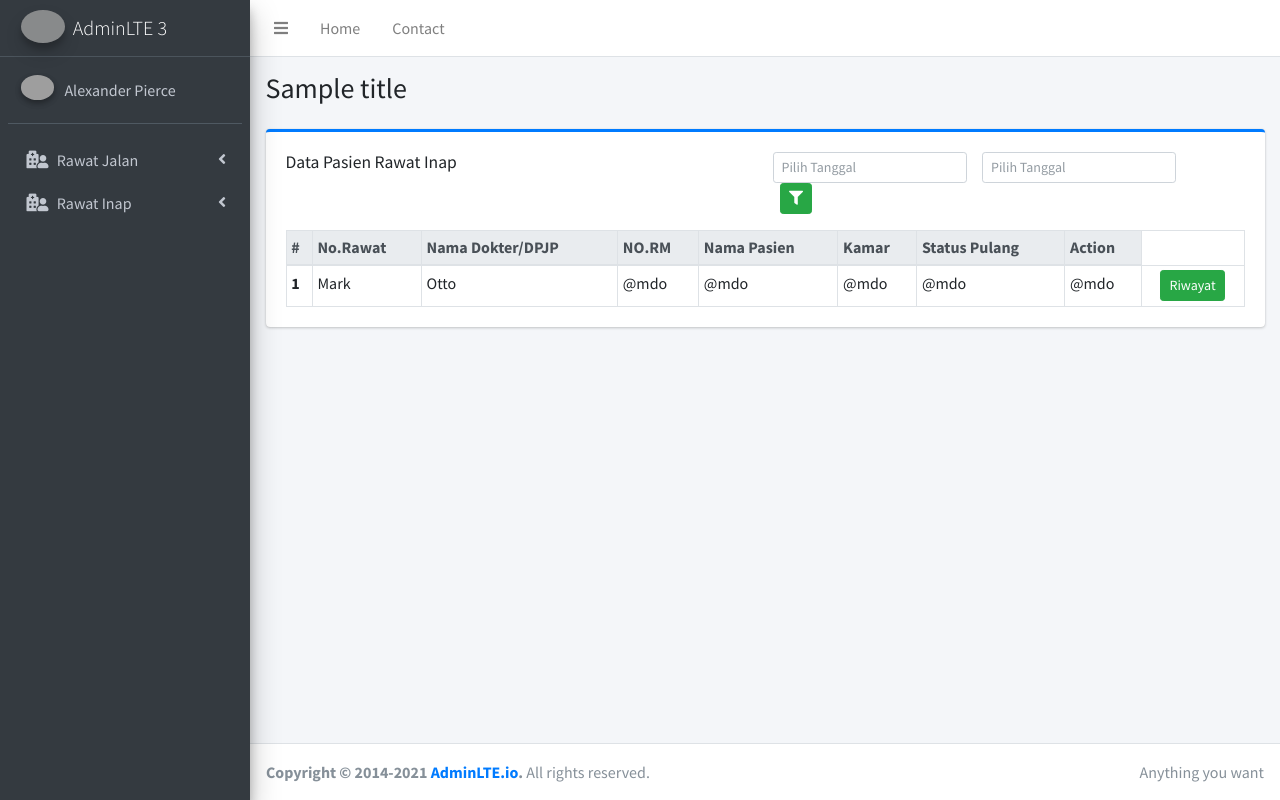
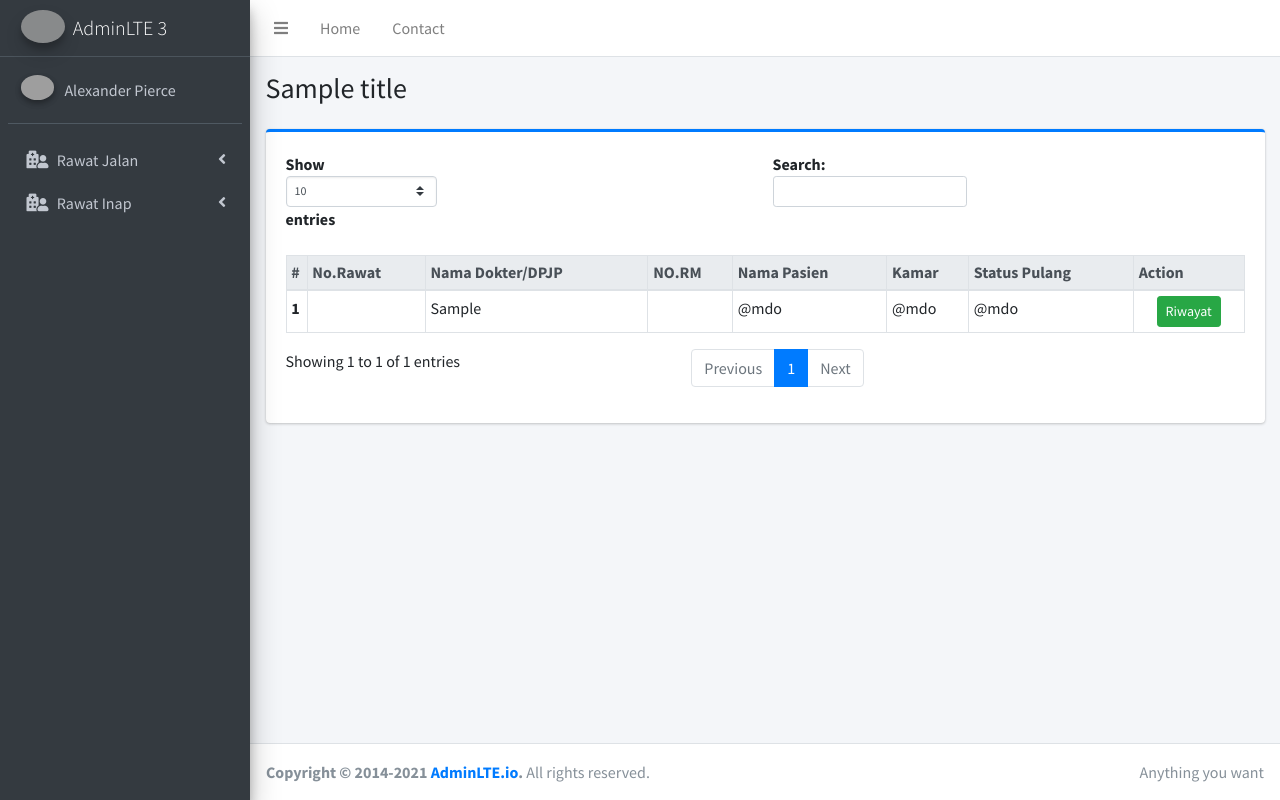
Before and after one commit to fikalovita/web-view, a CodeIgniter 4 app: template app/Views/ranap.php in a window 1280 px wide. Run offline with PHP 8.4 and a stand-in for CodeIgniter, Linux system fonts and the light colour scheme; the template is opened without the code that fills it: most values are stand-ins (such as "Sample title", 1, 10 or a date in 2020); some libraries are stand-ins or nearby versions; grey boxes are pictures that could not be loaded.

Commit message:
tambah data table

```diff
--- a/app/Controllers/Riwayat.php
+++ b/app/Controllers/Riwayat.php
@@ -20,9 +20,10 @@ class Riwayat extends BaseController
     {
         $RiwayatModel = new RiwayatModel();
         $data_inap = $RiwayatModel->getRanap()->getResultArray();
-        dd($data_inap);
+        // dd($data_inap);
         $data = [
-            'title' => 'Pasien Rawat Inap'
+            'title' => 'Pasien Rawat Inap',
+            'data_inap' => $data_inap
         ];
 
         return view('ranap', $data);
--- a/app/Views/detail_ranap.php
+++ b/app/Views/detail_ranap.php
@@ -92,7 +92,7 @@
                     <div class="tab-pane fade show active" id="nav-kunjungan" role="tabpanel" aria-labelledby="nav-home-tab">
                         <div class="card">
                             <div class="card-body">
-                                <table class="table table-bordered table-responsive-lg table-sm">
+                                <table class="table table-bordered table-responsive-lg table-sm" id="riwayat_ranap">
                                     <thead class="thead-light">
                                         <tr>
                                             <th scope="col">No</th>
--- a/app/Views/layout/template.php
+++ b/app/Views/layout/template.php
@@ -13,6 +13,9 @@ scratch. This page gets rid of all links and provides the needed markup only.
     <!-- Google Font: Source Sans Pro -->
     <script src="https://code.jquery.com/jquery-3.7.1.js"></script>
     <script src="https://code.jquery.com/ui/1.13.3/jquery-ui.js"></script>
+    <script src="https://cdn.datatables.net/2.1.4/js/dataTables.js"></script>
+    <script src="https://cdn.datatables.net/2.1.4/js/dataTables.bootstrap4.js"></script>
+    <!-- <link rel="stylesheet" href="https://cdn.datatables.net/2.1.4/css/dataTables.dataTables.css"> -->
     <link rel="stylesheet" href="https://fonts.googleapis.com/css?family=Source+Sans+Pro:300,400,400i,700&display=fallback">
     <!-- Font Awesome Icons -->
     <link rel="stylesheet" href="/plugins/fontawesome-free/css/all.min.css">
@@ -20,6 +23,7 @@ scratch. This page gets rid of all links and provides the needed markup only.
     <link rel="stylesheet" href="/dist/css/adminlte.min.css">
 
     <link rel="stylesheet" href="https://code.jquery.com/ui/1.13.3/themes/base/jquery-ui.css">
+
 </head>
 
 <body class="hold-transition sidebar-mini">
@@ -146,6 +150,9 @@ scratch. This page gets rid of all links and provides the needed markup only.
     <script src="/dist/js/datepicker.js"></script>
 
     <!-- <script src="https://cdnjs.cloudflare.com/ajax/libs/bootstrap-datepicker/1.9.0/js/bootstrap-datepicker.min.js"></script> -->
+    <script>
+        new DataTable('#riwayat_ranap');
+    </script>
 </body>
 
 </html>
--- a/app/Views/ranap.php
+++ b/app/Views/ranap.php
@@ -7,10 +7,8 @@
                 <div class="card card-primary card-outline">
                     <div class="card-body">
                         <div class="row">
-                            <div class="col-sm-6">
-                                <h5 class="card-title">Data Pasien Rawat Inap </h5>
-                            </div>
-                            <div class="col-sm-6">
+
+                            <!-- <div class="col-sm-6">
                                 <form action="" class="form-inline">
                                     <div class="form-group row mr-2">
                                         <div class="col-2">
@@ -26,9 +24,9 @@
                                         <button class="btn btn-success btn-sm"><i class="fas fa-filter"></i></button>
                                     </div>
                                 </form>
+                            </div> -->
                         </div>
-                        </div>
-                        <table class="table table-responsive-lg table-bordered table-sm mt-3">
+                        <table class="table table-responsive-lg table-bordered table-sm mt-3" id="riwayat_ranap">
                             <thead class="thead-light">
                                 <tr>
                                     <th scope="col">#</th>
@@ -42,17 +40,18 @@
                                 </tr>
                             </thead>
                             <tbody>
+                                <?php foreach ($data_inap as $i): ?>
                                     <tr>
                                         <th scope="row">1</th>
-                                    <td>Mark</td>
-                                    <td>Otto</td>
-                                    <td>@mdo</td>
-                                    <td>@mdo</td>
+                                        <td><?= $i['no_rawat'] ?></td>
+                                        <td><?= $i['nm_dokter'] ?></td>
+                                        <td><?= $i['no_rkm_medis'] ?></td>
                                         <td>@mdo</td>
                                         <td>@mdo</td>
                                         <td>@mdo</td>
                                         <td class="text-center"><button class="btn btn-success btn-sm">Riwayat</button></td>
                                     </tr>
+                                <?php endforeach; ?>
                             </tbody>
                         </table>
                     </div>
```
Lines whose indentation alone changed are shown as unchanged.
